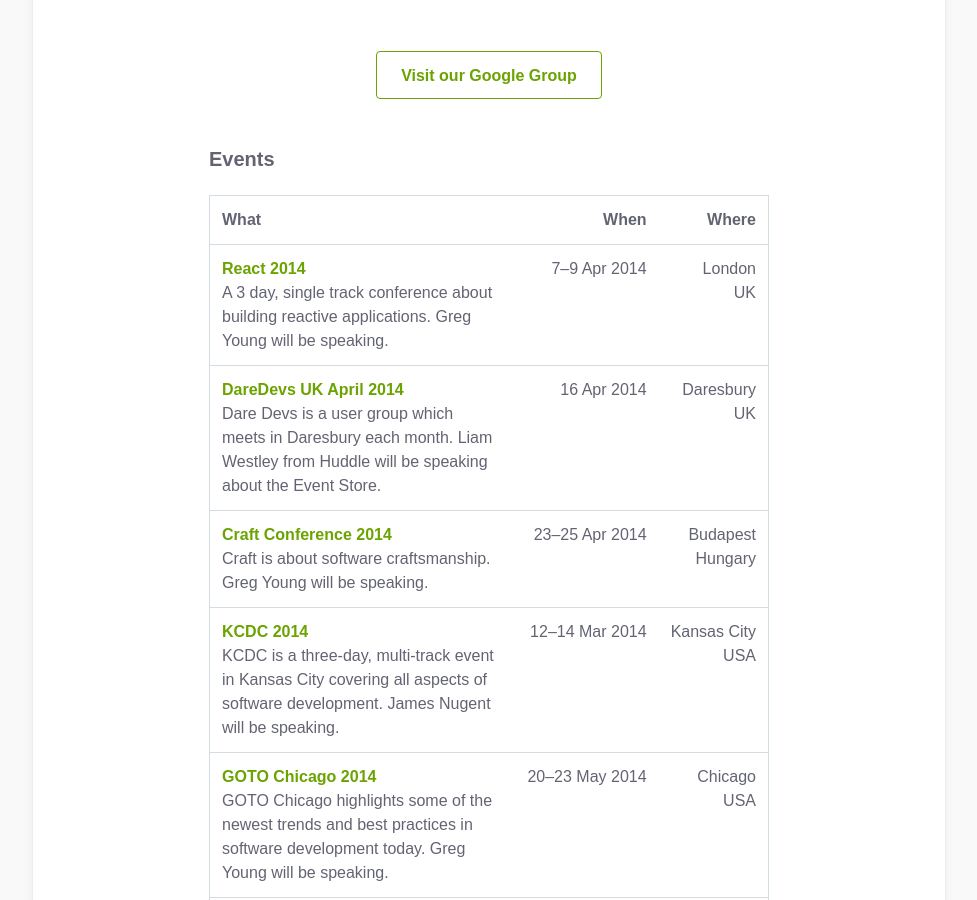
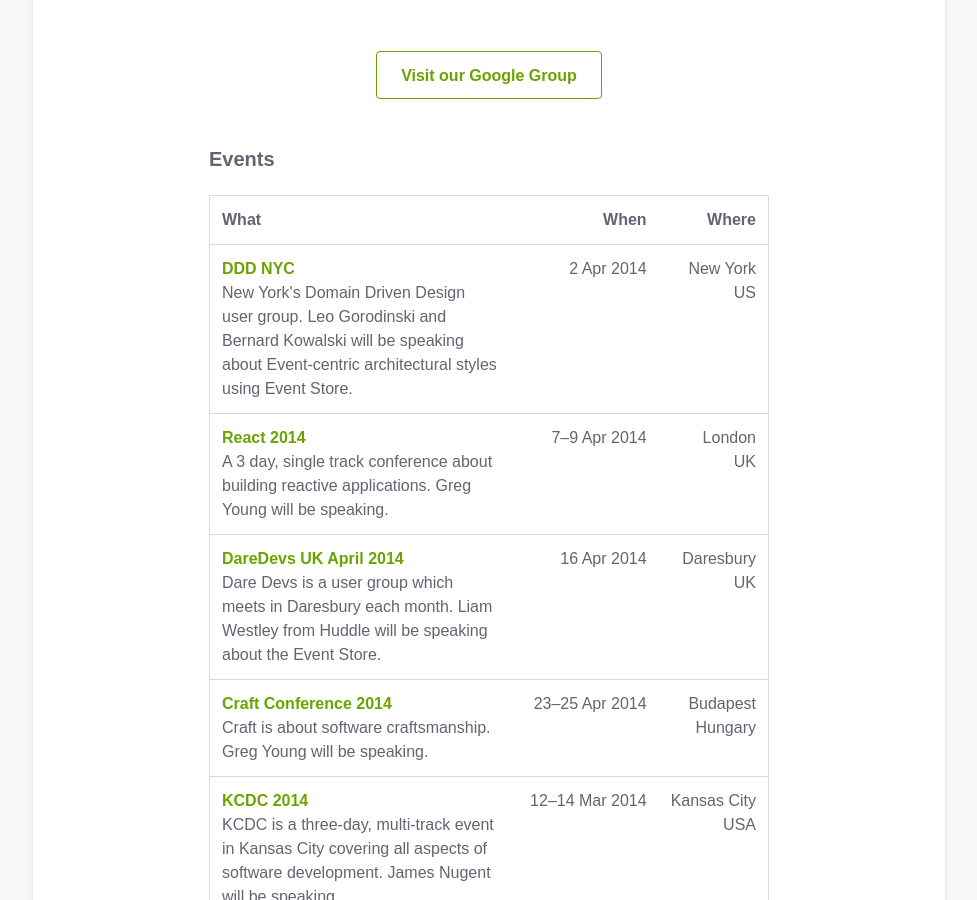
Before and after one commit to sandboxorg/geteventstore.com, a Jekyll site: the page built from community/index.html, in a window 1280 px wide and 900 px high, scrolled down 453 px. Shown: the whole window, without its empty margins (151-1128 px from the left). Built offline with Jekyll 4.4.1, drawn with Linux system fonts in a browser that asks for light colours; Markdown is read by kramdown in place of the engine named in the settings.

Commit message:
Add DDD NYC event

```diff
--- a/community/index.html
+++ b/community/index.html
@@ -22,6 +22,14 @@ title: "Community"
 					</tr>
 				</thead>
 				<tbody>
+					<tr>
+						<td>
+							<h3><a href="http://www.meetup.com/dddnyc/events/138153022/">DDD  NYC</a></h3>
+							<p>New York's Domain Driven Design user group. Leo Gorodinski and Bernard Kowalski will be speaking about Event-centric architectural styles using Event Store.</p>
+						</td>
+						<td>2 Apr 2014</td>
+						<td>New York<br>US</td>
+					</tr>
 					<tr>
 						<td>
 							<h3><a href="http://reactconf.com/">React 2014</a></h3>
```
